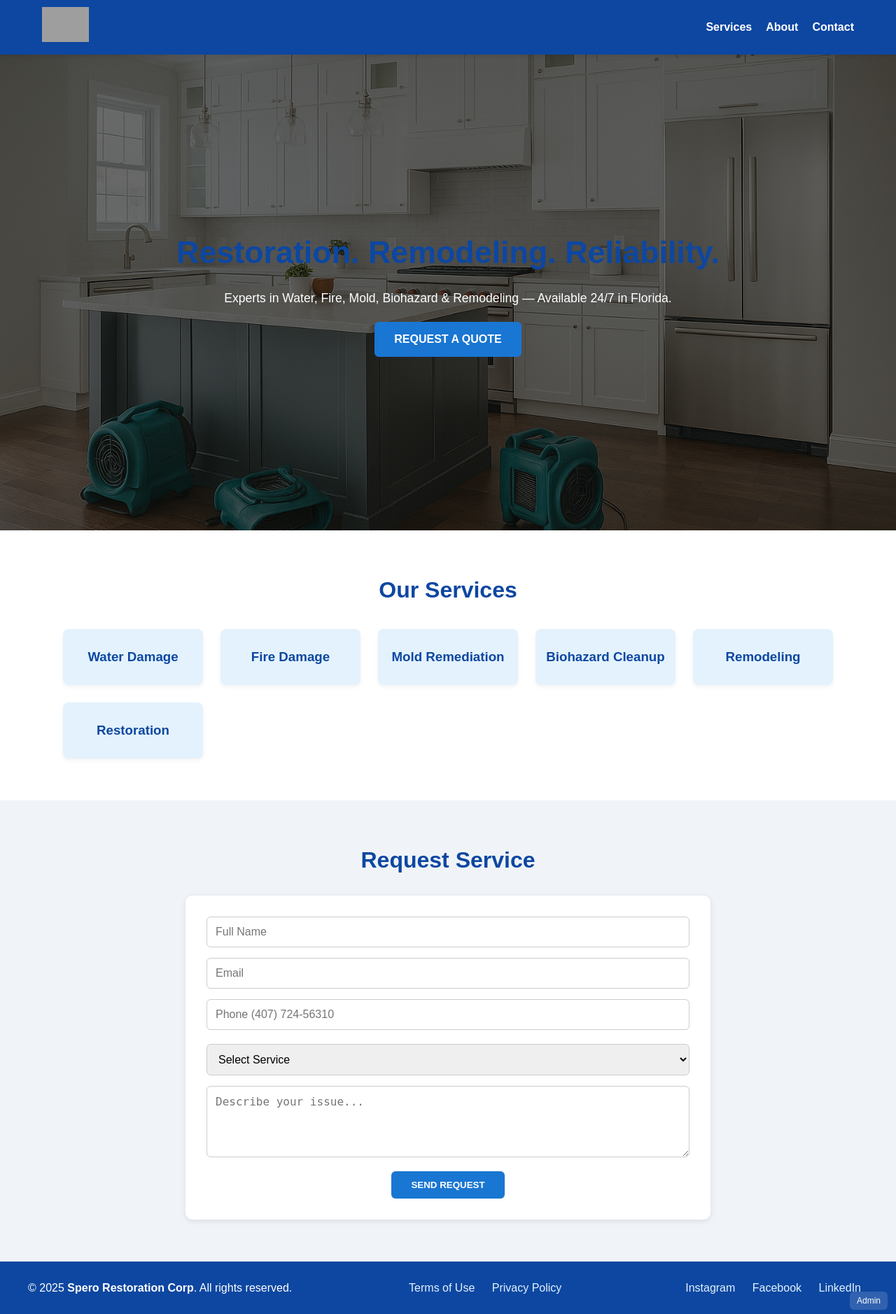
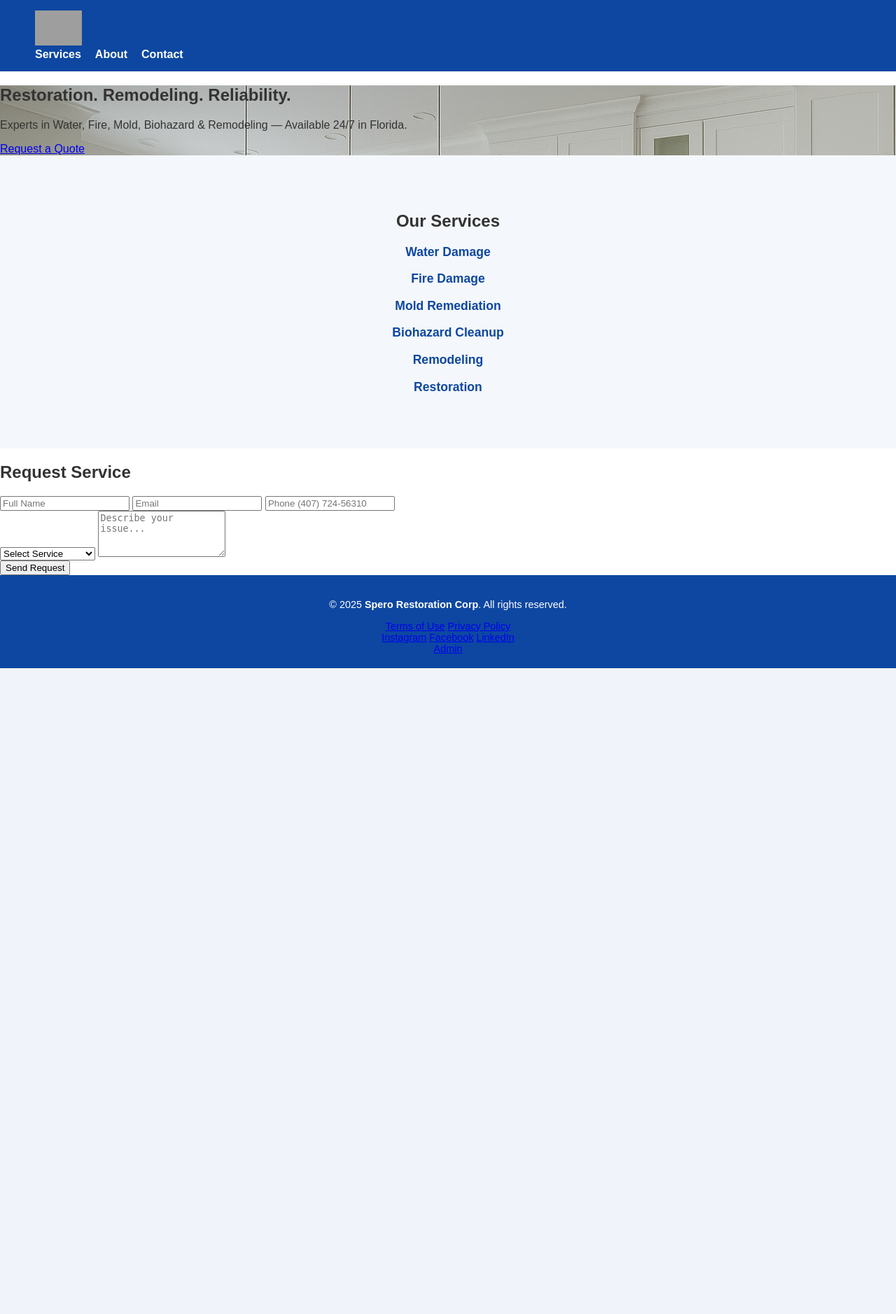
Before and after one commit to ROBERTOMAFFRA/spero-website, a Flask app: page /index in a window 1280 px wide. Shown: the whole page at 70% size. After the commit the page ends 955 px from the top, so only its background shows below. Run offline with Flask 3, Linux system fonts and the light colour scheme; grey boxes are pictures that could not be loaded.

Commit message:
Update style.css

```diff
--- a/static/css/style.css
+++ b/static/css/style.css
@@ -1,306 +1,92 @@
-/* ==================================================
-   SPERO RESTORATION - GLOBAL STYLE
-   Optimized for SEO, Accessibility, and Performance
-   ================================================== */
-
-* {
-    margin: 0;
-    padding: 0;
-    box-sizing: border-box;
+body {
+  margin: 0;
+  font-family: 'Arial', sans-serif;
+  background-color: #ffffff;
+  color: #333;
 }
 
-/* -------------------------------------
-   BODY & GLOBAL SETTINGS
--------------------------------------- */
-body {
-    font-family: 'Arial', sans-serif;
-    color: #1a1a1a;
-    background-color: #f7f9fb;
-    line-height: 1.6;
-    scroll-behavior: smooth;
+header {
+  display: flex;
+  justify-content: space-between;
+  align-items: center;
+  padding: 15px 50px;
+  background-color: #0d47a1;
+  color: #fff;
 }
 
-h1, h2, h3 {
-    color: #0d47a1;
+header .logo img {
+  height: 50px;
 }
 
-a {
-    text-decoration: none;
-    color: inherit;
+nav ul {
+  list-style: none;
+  display: flex;
+  gap: 20px;
+  margin: 0;
+  padding: 0;
 }
 
-a:hover {
-    color: #1565c0;
+nav a {
+  color: #fff;
+  text-decoration: none;
+  font-weight: bold;
 }
 
-/* -------------------------------------
-   HEADER
--------------------------------------- */
-.site-header {
-    background-color: #0d47a1;
-    color: white;
-    padding: 10px 0;
-    position: sticky;
-    top: 0;
-    z-index: 1000;
-    width: 100%;
-    box-shadow: 0 2px 6px rgba(0,0,0,0.1);
+#hero {
+  position: relative;
+  text-align: center;
+  color: #fff;
 }
 
-.header-container {
-    max-width: 1200px;
-    margin: auto;
-    padding: 0 20px;
-    display: flex;
-    justify-content: space-between;
-    align-items: center;
+.banner {
+  width: 100%;
+  height: auto;
 }
 
-.logo img {
-    height: 50px;
-    width: auto;
+.hero-text {
+  position: absolute;
+  top: 40%;
+  left: 50%;
+  transform: translate(-50%, -50%);
 }
 
-.nav-links {
-    list-style: none;
-    display: flex;
-    gap: 20px;
+.hero-text h1 {
+  font-size: 2.5rem;
+  margin-bottom: 10px;
 }
 
-.nav-links a {
-    color: white;
-    font-weight: bold;
-    transition: color 0.3s ease;
+.hero-text p {
+  font-size: 1.2rem;
 }
 
-.nav-links a:hover {
-    color: #90caf9;
+#services {
+  padding: 60px 20px;
+  text-align: center;
+  background-color: #f4f7fb;
 }
 
-/* -------------------------------------
-   HERO SECTION
--------------------------------------- */
-.hero {
-    height: 85vh;
-    background-size: cover;
-    background-position: center;
-    position: relative;
+.service-grid {
+  display: grid;
+  grid-template-columns: repeat(auto-fit, minmax(150px, 1fr));
+  gap: 20px;
+  margin-top: 30px;
 }
 
-.hero-overlay {
-    position: absolute;
-    top: 0;
-    left: 0;
-    width: 100%;
-    height: 100%;
-    background: rgba(0,0,0,0.55);
-    display: flex;
-    flex-direction: column;
-    justify-content: center;
-    align-items: center;
-    color: white;
-    text-align: center;
-    padding: 20px;
-}
-
-.hero-overlay h1 {
-    font-size: 2.8rem;
-    margin-bottom: 15px;
-}
-
-.hero-overlay p {
-    font-size: 1.1rem;
-    max-width: 700px;
-    margin-bottom: 20px;
-}
-
-.btn-primary {
-    background-color: #1976d2;
-    color: white;
-    padding: 12px 28px;
-    border-radius: 6px;
-    font-weight: bold;
-    text-transform: uppercase;
-    border: none;
-    transition: all 0.3s ease;
-}
-
-.btn-primary:hover {
-    background-color: #1565c0;
-    transform: translateY(-2px);
-}
-
-/* -------------------------------------
-   SERVICES SECTION
--------------------------------------- */
-.services-section {
-    padding: 60px 20px;
-    text-align: center;
-    background-color: #ffffff;
-}
-
-.services-section h2 {
-    margin-bottom: 30px;
-    font-size: 2rem;
-}
-
-.services-grid {
-    display: grid;
-    grid-template-columns: repeat(auto-fit, minmax(200px, 1fr));
-    gap: 25px;
-    max-width: 1100px;
-    margin: auto;
-}
-
-.service-item {
-    background-color: #e3f2fd;
-    border-radius: 8px;
-    padding: 25px 10px;
-    box-shadow: 0 3px 6px rgba(0,0,0,0.05);
-    transition: transform 0.3s ease, box-shadow 0.3s ease;
-}
-
-.service-item:hover {
-    transform: translateY(-5px);
-    box-shadow: 0 6px 12px rgba(0,0,0,0.15);
+.service-item img {
+  width: 80px;
+  height: 80px;
 }
 
 .service-item h3 {
-    color: #0d47a1;
+  margin-top: 10px;
+  font-size: 1.1rem;
+  color: #0d47a1;
 }
 
-/* -------------------------------------
-   CONTACT FORM
--------------------------------------- */
-.contact-section {
-    padding: 60px 20px;
-    background-color: #f0f4f8;
-    text-align: center;
+footer {
+  background-color: #0d47a1;
+  color: #fff;
+  text-align: center;
+  padding: 20px;
+  font-size: 0.9rem;
 }
-
-.contact-section h2 {
-    margin-bottom: 25px;
-    font-size: 2rem;
-}
-
-form {
-    max-width: 750px;
-    margin: auto;
-    background: white;
-    padding: 30px;
-    border-radius: 10px;
-    box-shadow: 0 2px 8px rgba(0,0,0,0.1);
-}
-
-.form-group {
-    display: flex;
-    flex-wrap: wrap;
-    gap: 15px;
-    margin-bottom: 20px;
-}
-
-input, select, textarea {
-    width: 100%;
-    padding: 12px;
-    border: 1px solid #ccc;
-    border-radius: 6px;
-    font-size: 1rem;
-    transition: border-color 0.3s ease;
-}
-
-input:focus, textarea:focus, select:focus {
-    border-color: #1976d2;
-    outline: none;
-}
-
-button {
-    background-color: #1976d2;
-    color: white;
-    padding: 12px 30px;
-    border-radius: 6px;
-    font-weight: bold;
-    border: none;
-    transition: background-color 0.3s ease;
-}
-
-button:hover {
-    background-color: #0d47a1;
-}
-
-/* -------------------------------------
-   FOOTER
--------------------------------------- */
-.site-footer {
-    background-color: #0d47a1;
-    color: white;
-    padding: 25px 10px;
-    text-align: center;
-    position: relative;
-}
-
-.footer-container {
-    display: flex;
-    flex-wrap: wrap;
-    justify-content: space-between;
-    align-items: center;
-    max-width: 1200px;
-    margin: auto;
-    gap: 15px;
-}
-
-.footer-container a {
-    color: #e3f2fd;
-    margin: 0 10px;
-    transition: color 0.3s ease;
-}
-
-.footer-container a:hover {
-    color: #bbdefb;
-}
-
-.admin-btn {
-    position: absolute;
-    bottom: 8px;
-    right: 12px;
-}
-
-.admin-btn a {
-    background: rgba(255,255,255,0.15);
-    color: #fff;
-    padding: 6px 10px;
-    border-radius: 6px;
-    font-size: 12px;
-    transition: background 0.3s ease;
-}
-
-.admin-btn a:hover {
-    background: rgba(255,255,255,0.3);
-}
-
-/* -------------------------------------
-   RESPONSIVE DESIGN
--------------------------------------- */
-@media (max-width: 768px) {
-    .hero-overlay h1 {
-        font-size: 2rem;
-    }
-
-    .services-grid {
-        grid-template-columns: 1fr 1fr;
-    }
-
-    form {
-        padding: 20px;
-    }
-
-    .footer-container {
-        flex-direction: column;
-        text-align: center;
-    }
-}
-
-@media (max-width: 480px) {
-    .services-grid {
-        grid-template-columns: 1fr;
-    }
-}
```
